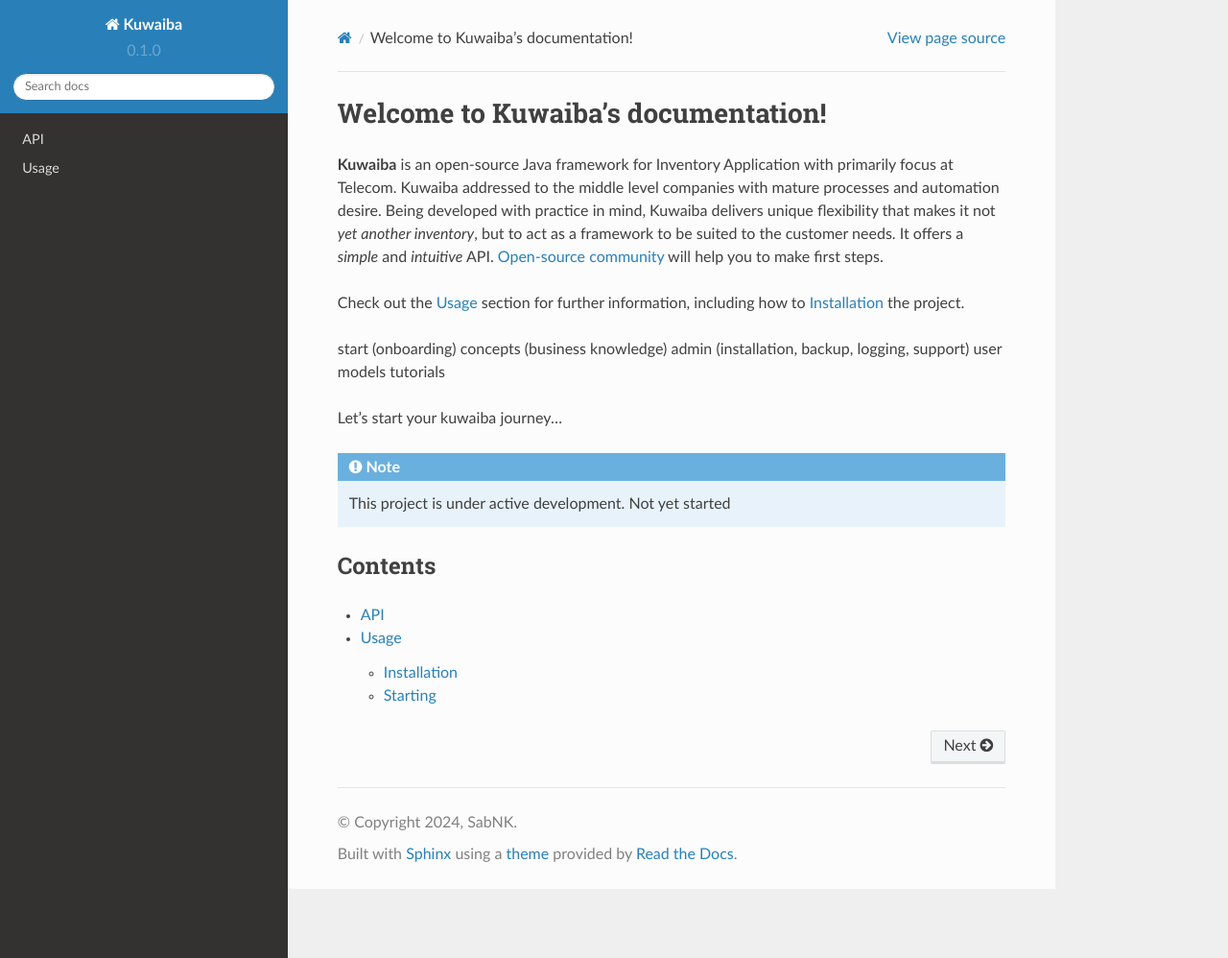
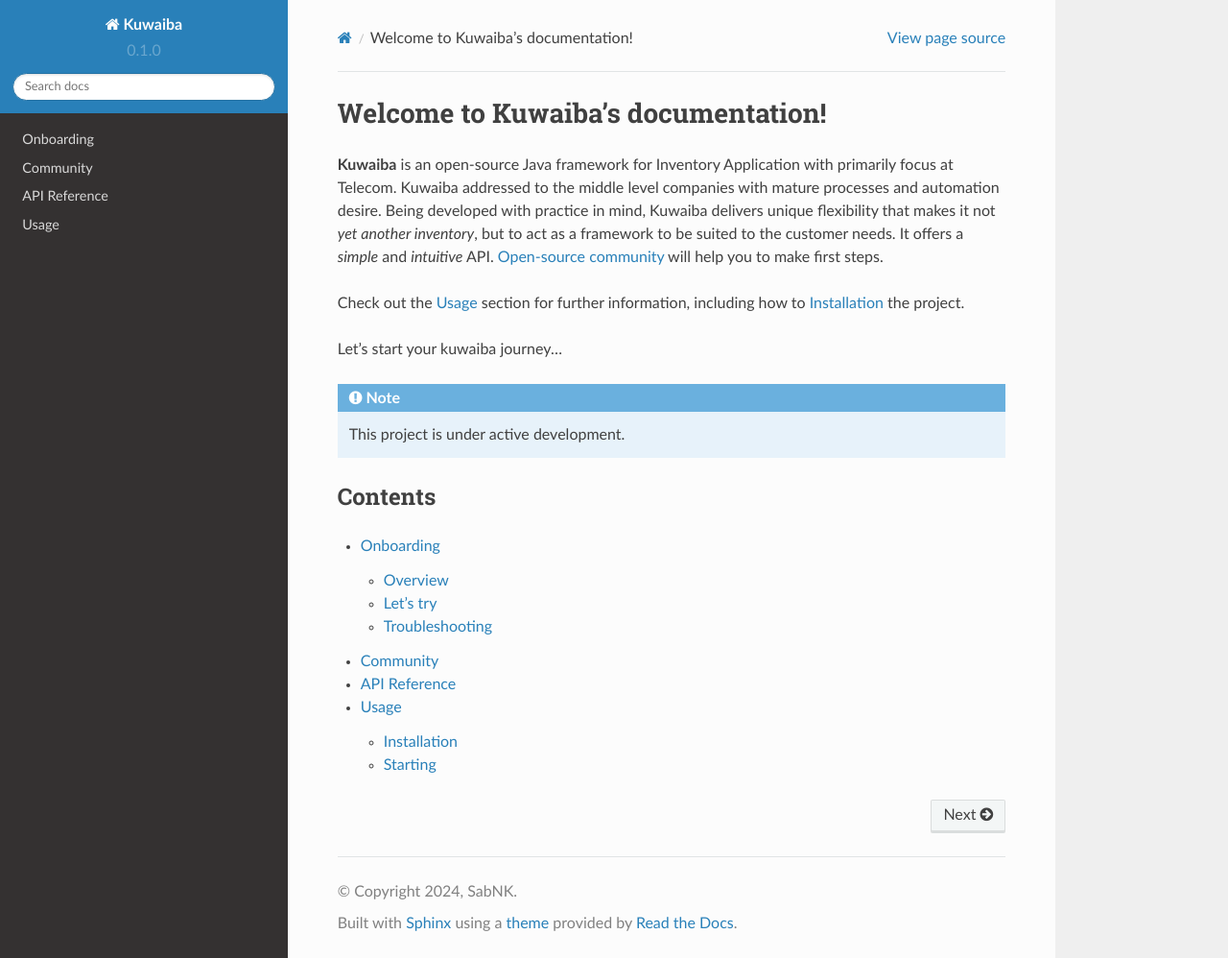
Before and after one commit to SabNK/kuwaiba-testing2, a Sphinx documentation site: the page built from docs/source/index.rst, in a window 1280 px wide and 998 px high. Shown: the whole window at 96% size. Built offline with Sphinx 7.4.7 and the Read the Docs theme 2.0.0, drawn with Linux system fonts in a browser that asks for light colours.

Commit message:
some markdown added

```diff
--- a/docs/requirements.txt
+++ b/docs/requirements.txt
@@ -1,2 +1,4 @@
-sphinx==7.1.2
-sphinx-rtd-theme==1.3.0rc1
+sphinx==7.3.7
+sphinx-rtd-theme==2.0.0
+sphinx-copybutton==0.5.2
+myst-parser==3.0.1
--- a/docs/source/api.rst
+++ /dev/null
@@ -1,4 +0,0 @@
-API
-===
-
-New elegant api
--- a/docs/source/conf.py
+++ b/docs/source/conf.py
@@ -17,6 +17,8 @@
     'sphinx.ext.autodoc',
     'sphinx.ext.autosummary',
     'sphinx.ext.intersphinx',
+    'sphinx_copybutton',
+    'myst_parser',
 ]
 
 intersphinx_mapping = {
--- a/docs/source/index.rst
+++ b/docs/source/index.rst
@@ -9,23 +9,20 @@
 Check out the :doc:`usage` section for further information, including
 how to :ref:`installation` the project.
 
-start (onboarding)
-concepts (business knowledge)
-admin (installation, backup, logging, support)
-user
-models
-tutorials
-
 Let's start your kuwaiba journey...
 
 .. note::
 
-   This project is under active development. Not yet started
+   This project is under active development.
 
 Contents
 --------
 
 .. toctree::
+   :maxdepth: 2
 
+   start/onboarding
+
+   start/community
    api
    usage
--- /dev/null
+++ b/docs/source/start/community.rst
@@ -0,0 +1,2 @@
+Community
+=========
```
Also changed, not shown: docs/source/api.md (added, +7 -0 lines), docs/source/start/contributing.md (added, +5 -0 lines), docs/source/start/onboarding.rst (added, +28 -0 lines), docs/source/start/restructuredtext_lexstudio.md (added, +27 -0 lines).
